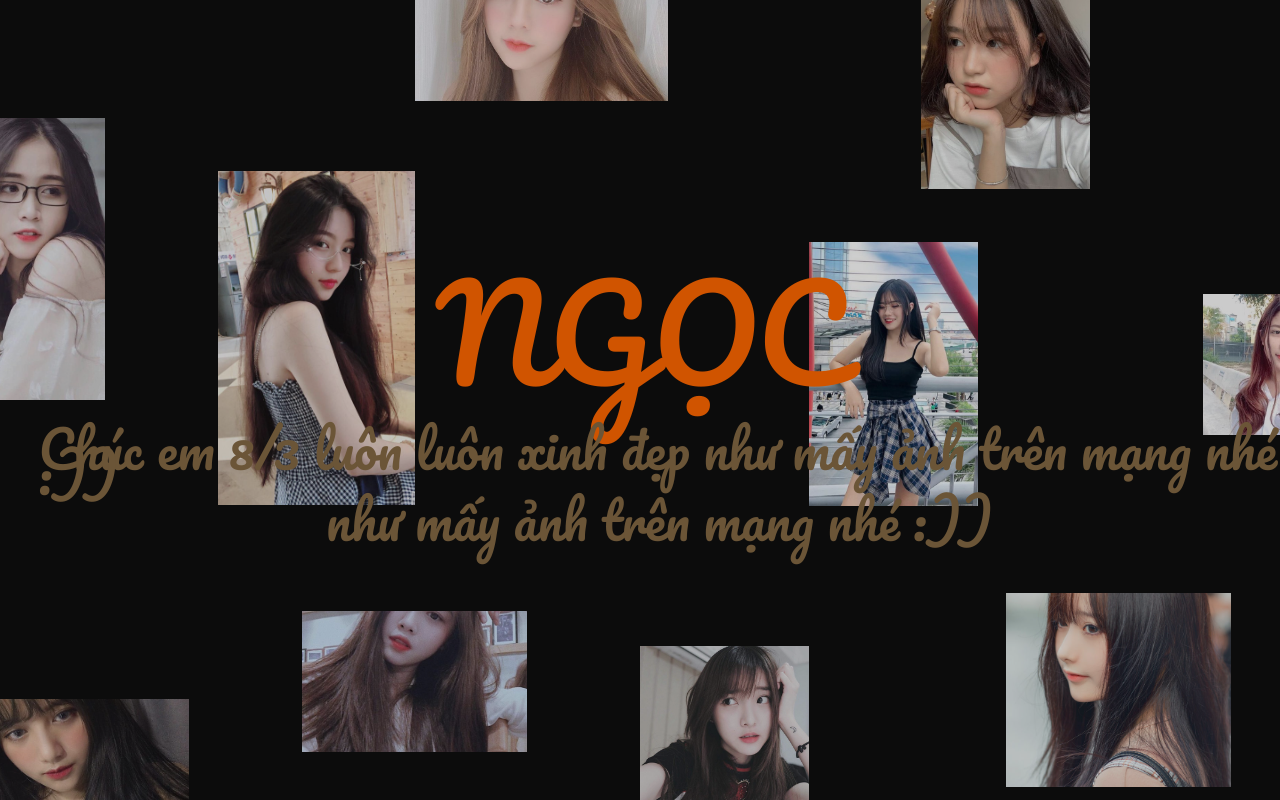
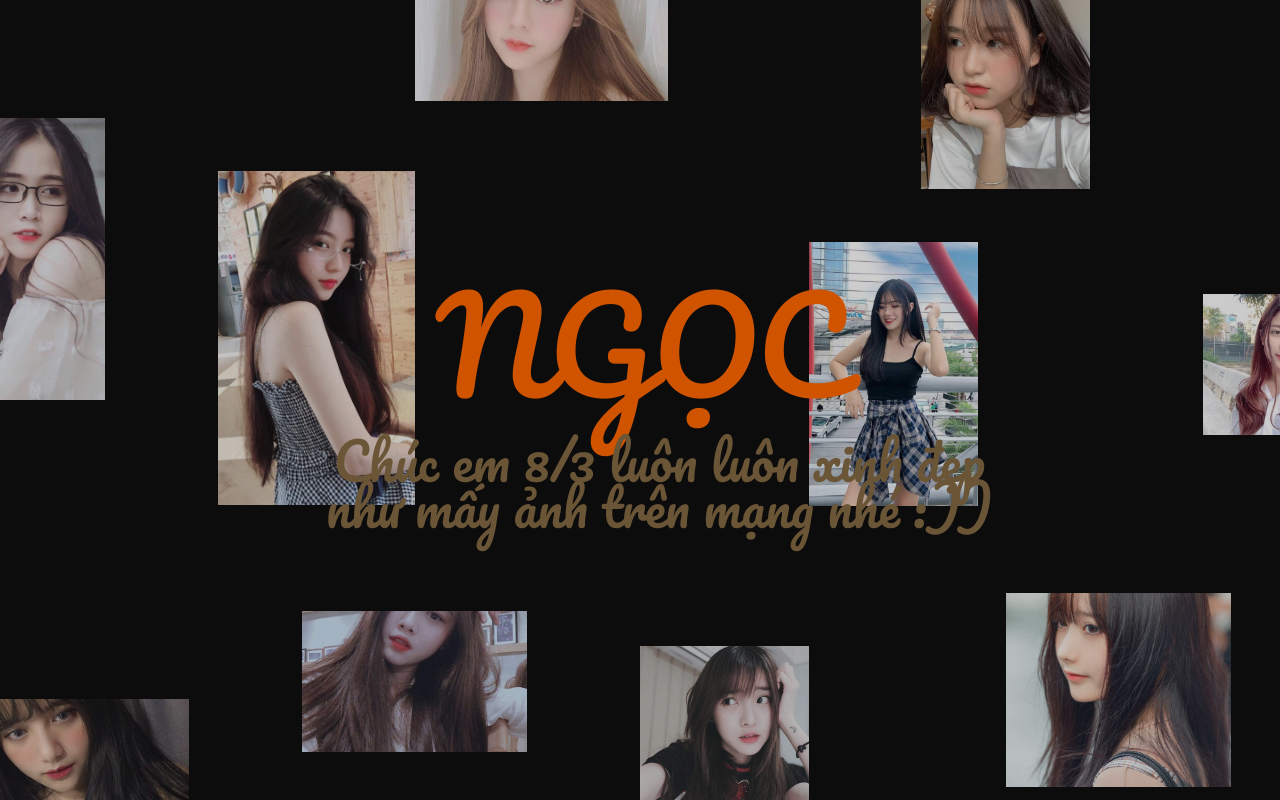
Before and after one commit to womenDay/MinhNgoc, a plain HTML site: page index.html in a window 1280 px wide. Drawn offline with Linux system fonts and the light colour scheme; a web font is replaced by a local one.

Commit message:
Update index.html
Signed-off-by: womenDay <45395107+womenDay@users.noreply.github.com>

```diff
--- a/index.html
+++ b/index.html
@@ -41,7 +41,7 @@ supportsCssVars() || alert("Please view this demo in a modern browser that suppo
 				<h2 class="content__title no-select">
 				</h2>
 				<h2 class="content__title no-select">
-					<span class="content__title-sub">Chúc em 8/3 luôn luôn xinh đẹp như mấy ảnh trên mạng nhé :))</span>
+					<span class="content__title-sub">Chúc em 8/3 luôn luôn xinh đẹp</span>
 				</h2>
 				<h2 class="content__title no-select">
 					<span class="content__title-sub"> như mấy ảnh trên mạng nhé :))</span>
```
